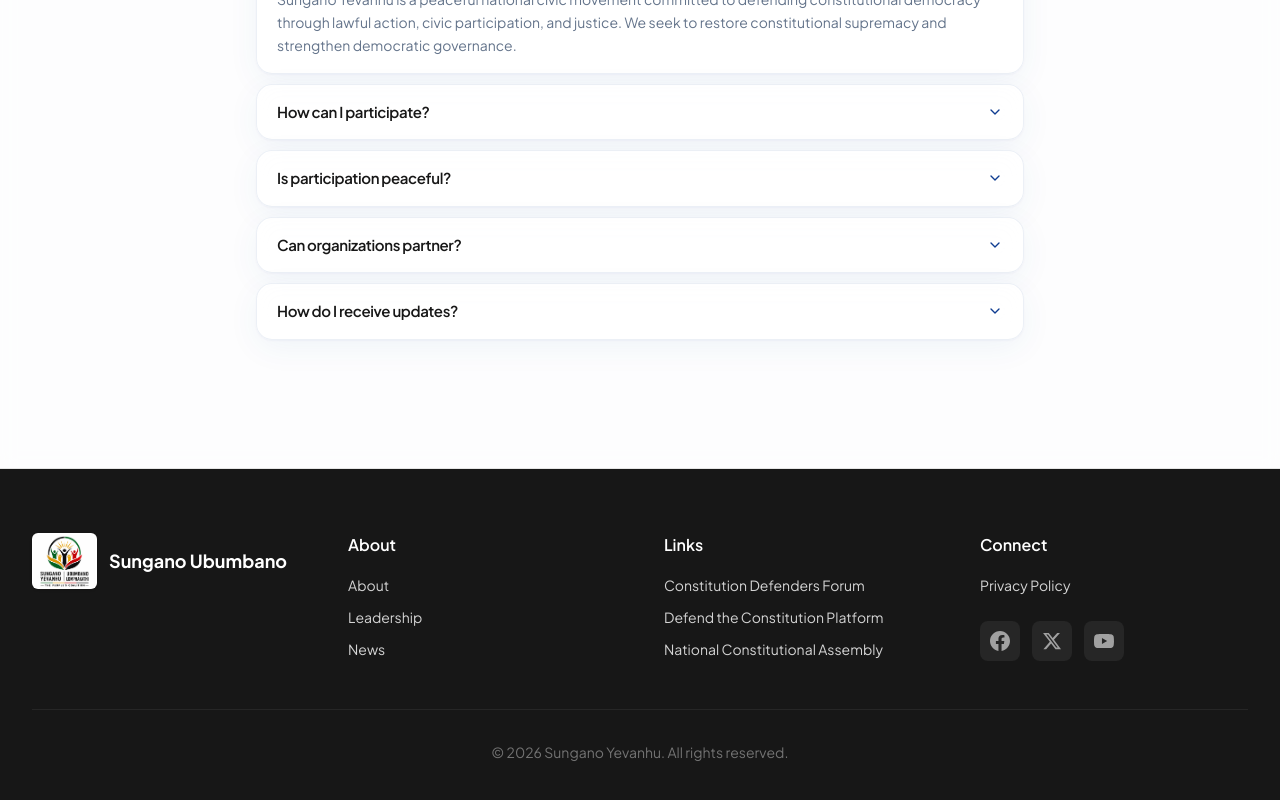
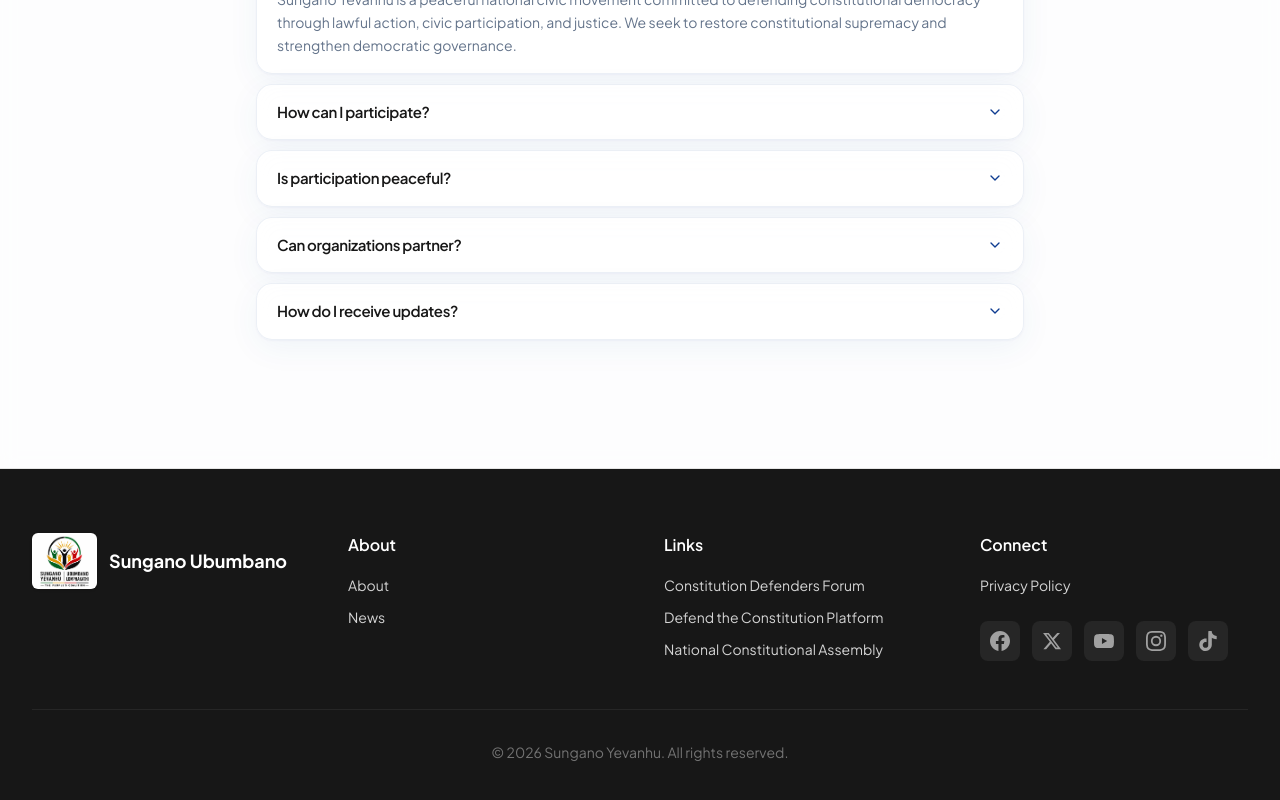
Before and after one commit to mcmanyika/sungano, a Next.js app: page / in a window 1280 px wide. Shown: the part 2874-3674 px from the top of the page. Built offline with nearby package versions, Linux system fonts and the light colour scheme; no server answers; the database is empty.

Commit message:
added socials

```diff
--- a/src/components/layout/Footer.tsx
+++ b/src/components/layout/Footer.tsx
@@ -30,10 +30,28 @@ function YoutubeIcon({ className }: { className?: string }) {
   );
 }
 
+function InstagramIcon({ className }: { className?: string }) {
+  return (
+    <svg viewBox="0 0 24 24" className={className} fill="currentColor" aria-hidden>
+      <path d="M12 2.163c3.204 0 3.584.012 4.85.07 3.252.148 4.771 1.691 4.919 4.919.058 1.265.069 1.645.069 4.849 0 3.205-.012 3.584-.069 4.849-.149 3.225-1.664 4.771-4.919 4.919-1.266.058-1.644.07-4.85.07-3.204 0-3.584-.012-4.849-.07-3.26-.149-4.771-1.699-4.919-4.92-.058-1.265-.07-1.644-.07-4.849 0-3.204.013-3.583.07-4.849.149-3.227 1.664-4.771 4.919-4.919 1.266-.057 1.645-.069 4.849-.069zM12 0C8.741 0 8.333.014 7.053.072 2.695.272.273 2.69.073 7.052.014 8.333 0 8.741 0 12c0 3.259.014 3.668.072 4.948.2 4.358 2.618 6.78 6.98 6.98C8.333 23.986 8.741 24 12 24c3.259 0 3.668-.014 4.948-.072 4.354-.2 6.782-2.618 6.979-6.98.059-1.28.073-1.689.073-4.948 0-3.259-.014-3.667-.072-4.947-.196-4.354-2.617-6.78-6.979-6.98C15.668.014 15.259 0 12 0zm0 5.838a6.162 6.162 0 100 12.324 6.162 6.162 0 000-12.324zM12 16a4 4 0 110-8 4 4 0 010 8zm6.406-11.845a1.44 1.44 0 100 2.881 1.44 1.44 0 000-2.881z" />
+    </svg>
+  );
+}
+
+function TikTokIcon({ className }: { className?: string }) {
+  return (
+    <svg viewBox="0 0 24 24" className={className} fill="currentColor" aria-hidden>
+      <path d="M12.525.02c1.31-.02 2.61-.01 3.91-.02.08 1.53.63 3.09 1.75 4.17 1.12 1.11 2.7 1.62 4.24 1.79v4.03c-1.44-.05-2.89-.35-4.2-.97-.57-.26-1.1-.59-1.62-.93-.01 2.92.01 5.84-.02 8.75-.08 1.4-.54 2.79-1.35 3.94-1.31 1.92-3.58 3.17-5.91 3.21-1.43.08-2.86-.31-4.08-1.03-2.02-1.19-3.44-3.37-3.65-5.71-.02-.5-.03-1-.01-1.49.18-1.9 1.12-3.72 2.58-4.96 1.66-1.44 3.98-2.13 6.15-1.72.02 1.48-.04 2.96-.04 4.44-.99-.32-2.15-.23-3.02.37-.63.41-1.11 1.04-1.36 1.75-.21.51-.15 1.07-.14 1.61.24 1.64 1.82 3.02 3.5 2.87 1.12-.01 2.19-.66 2.76-1.6.08-.17.15-.36.18-.54.1-.97.09-1.96.1-2.95.01-4.24-.01-8.48.02-12.72z" />
+    </svg>
+  );
+}
+
 const socialLinks = [
   { label: "Facebook", href: "https://www.facebook.com/profile.php?id=61591849589672", icon: FacebookIcon },
   { label: "X", href: "https://x.com/sunganoyevanhu", icon: XIcon },
-  { label: "YouTube", href: "#", icon: YoutubeIcon },
+  { label: "YouTube", href: "https://www.youtube.com/@SunganoUbumbano", icon: YoutubeIcon },
+  { label: "Instagram", href: "https://www.instagram.com/SunganoUbumbano", icon: InstagramIcon },
+  { label: "TikTok", href: "https://www.tiktok.com/@ubumbanosungano", icon: TikTokIcon },
 ];
 
 export function Footer() {
@@ -104,7 +122,7 @@ export function Footer() {
                 </li>
               ))}
             </ul>
-            <div className="flex gap-3">
+            <div className="flex flex-wrap gap-3">
               {socialLinks.map((social) => (
                 <motion.a
                   key={social.label}
--- a/src/lib/data.ts
+++ b/src/lib/data.ts
@@ -179,7 +179,6 @@ export const faqItems = [
 export const footerLinks = {
   about: [
     { label: "About", href: "#rights" },
-    { label: "Leadership", href: "#contact" },
     { label: "News", href: "#news" },
   ],
   links: [
```
